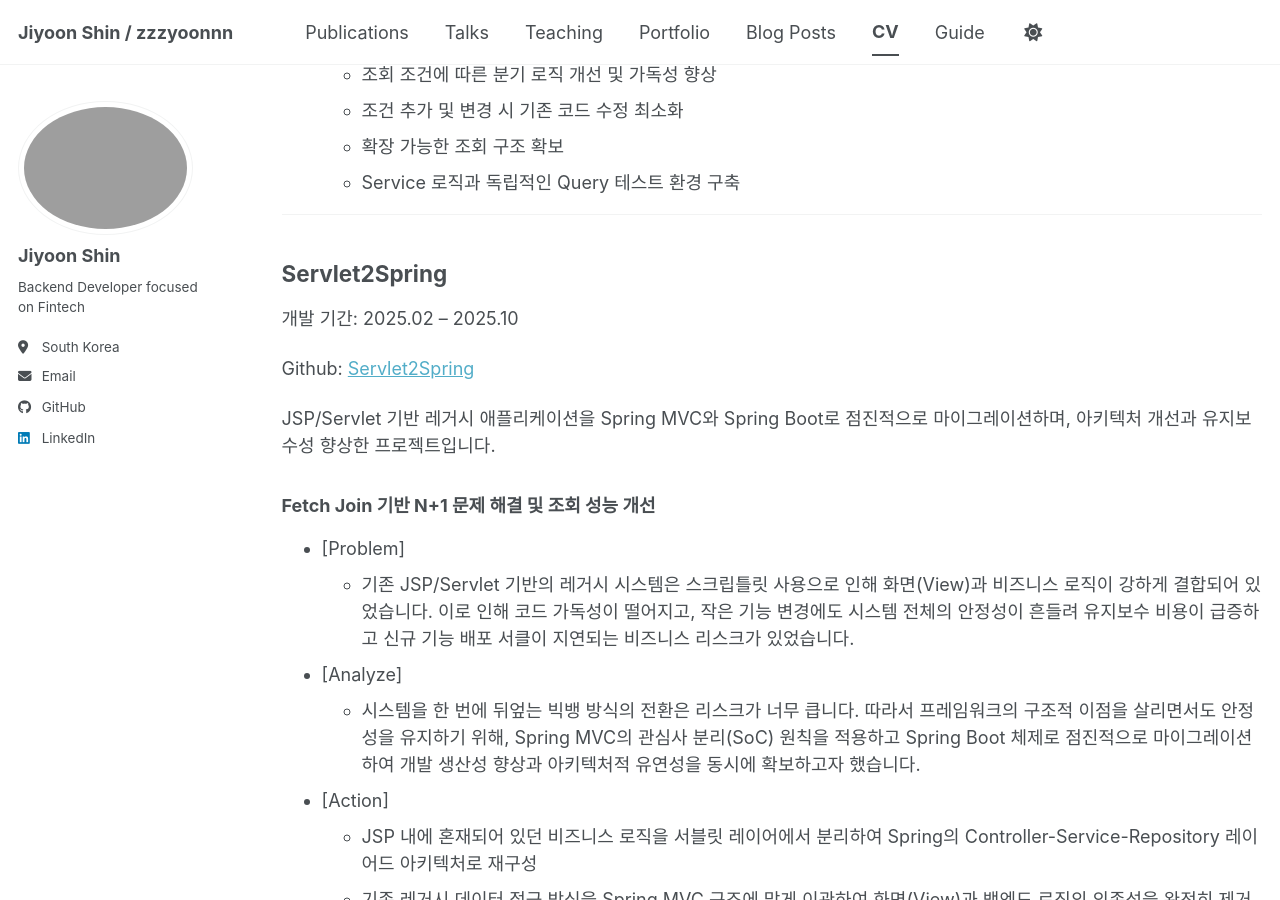
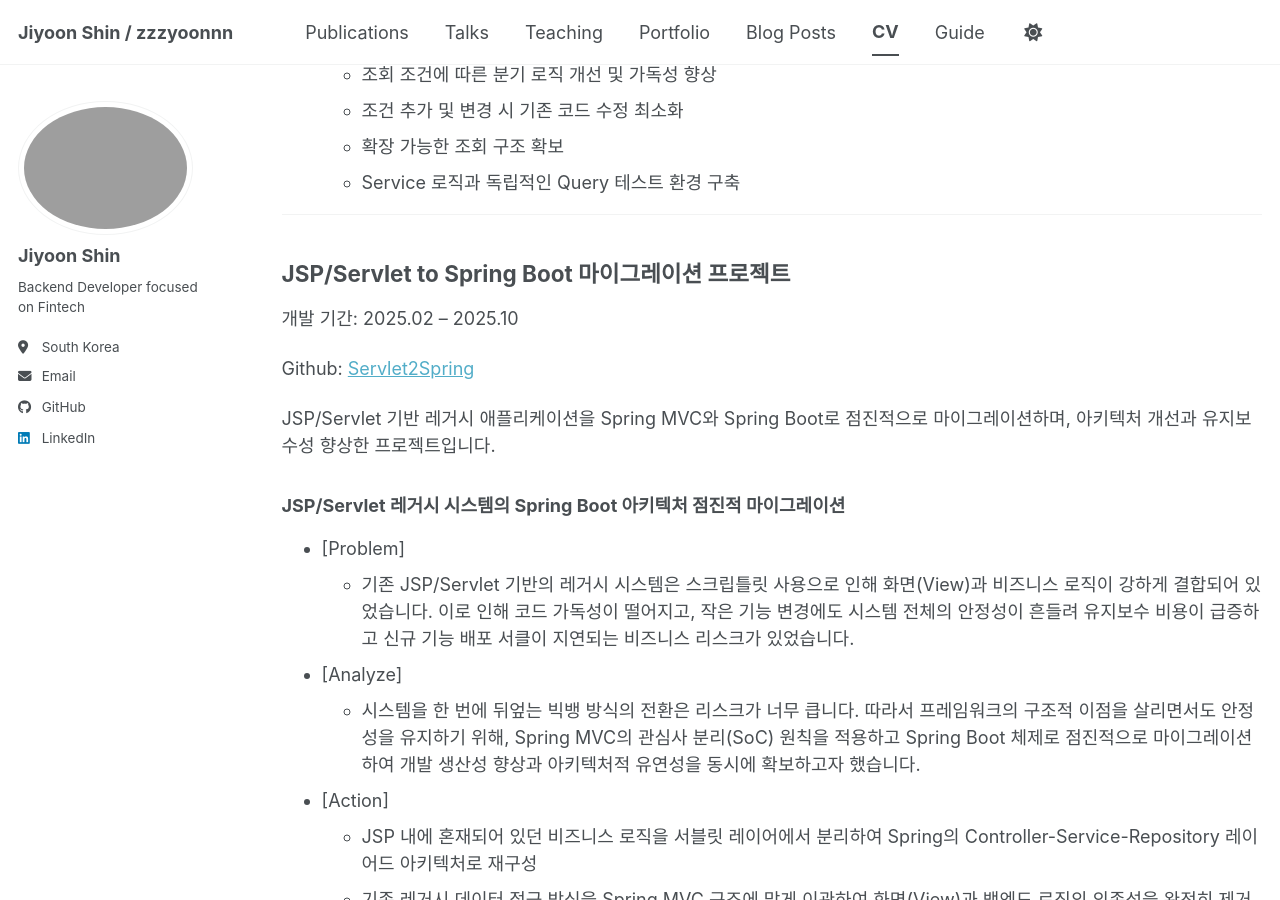
Before and after one commit to zzzyoonnn/zzzyoonnn.github.io, a Jekyll site: the page built from _pages/cv.md, in a window 1280 px wide and 900 px high, scrolled down 2226 px. Built offline with Jekyll 4.4.1, drawn with Linux system fonts in a browser that asks for light colours; a script bundle is joined from its source files by our own code; library files that are not in the unit come from our copies; some of the changed text lies outside the part shown.

Commit message:
docs: Update CV

```diff
--- a/_pages/cv.md
+++ b/_pages/cv.md
@@ -11,7 +11,8 @@
 
 Personal Projects
 ======
-## FinFlow
+
+## Spring Boot 기반 코어 뱅킹 및 트랜잭션 시스템
 
 개발 기간: 2025.10 – 2026.02
 
@@ -68,7 +69,7 @@
 
 ---
 
-## Servlet2Spring
+## JSP/Servlet to Spring Boot 마이그레이션 프로젝트
 
 개발 기간: 2025.02 – 2025.10
 
@@ -76,7 +77,7 @@
 
 JSP/Servlet 기반 레거시 애플리케이션을 Spring MVC와 Spring Boot로 점진적으로 마이그레이션하며, 아키텍처 개선과 유지보수성 향상한 프로젝트입니다.
 
-### Fetch Join 기반 N+1 문제 해결 및 조회 성능 개선
+### JSP/Servlet 레거시 시스템의 Spring Boot 아키텍처 점진적 마이그레이션
 - [Problem]
   - 기존 JSP/Servlet 기반의 레거시 시스템은 스크립틀릿 사용으로 인해 화면(View)과 비즈니스 로직이 강하게 결합되어 있었습니다. 이로 인해 코드 가독성이 떨어지고, 작은 기능 변경에도 시스템 전체의 안정성이 흔들려 유지보수 비용이 급증하고 신규 기능 배포 서클이 지연되는 비즈니스 리스크가 있었습니다.
 - [Analyze]
@@ -88,6 +89,8 @@
   - 비즈니스 로직과 프레젠테이션 레이어의 분리되면서 코드 복잡도를 낮추고 모듈 간 결합도 최소화
   - 기능 변경 시 영향 범위를 명확히 파악 가능
   - 계층 구조 기반으로 시스템 안정성 및 기능 확장이 용이한 구조 확보
+
+---
 
 Skills
 ======
```
